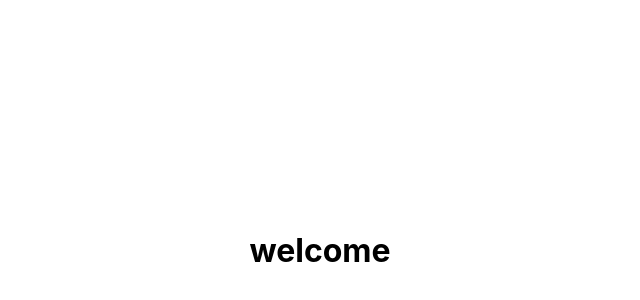
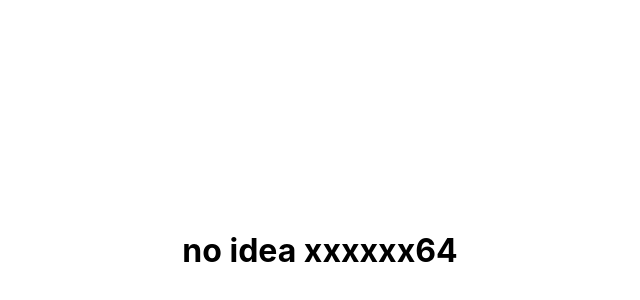
Before and after one commit to lousousa/magic-tilegen, a Next.js app: page / in a window 1280 px wide. Shown: the part 150-450 px from the top of the page, without its empty margins (320-960 px from the left). Built offline with nearby package versions, Linux system fonts and the light colour scheme.

Commit message:
add initial response

```diff
--- a/pages/api/generate.ts
+++ b/pages/api/generate.ts
@@ -1,12 +1,16 @@
 import type { NextApiRequest, NextApiResponse } from 'next'
 
 type Data = {
-  success: boolean
+  success: boolean,
+  base64: string
 }
 
 export default function handler(
   req: NextApiRequest,
   res: NextApiResponse<Data>
 ) {
-  res.status(200).json({ success: true })
+  res.status(200).json({
+    success: true,
+    base64: 'xxxxxx64'
+  })
 }
--- a/pages/index.tsx
+++ b/pages/index.tsx
@@ -1,7 +1,30 @@
 import Head from 'next/head'
 import styles from '../styles/Home.module.css'
+import { useState, useEffect } from 'react'
+
+type Data = {
+  success?: boolean,
+  base64?: string
+}
 
 export default function Home() {
+  const [data, setData]: [Data | null, any] = useState(null)
+  const [isLoading, setLoading] = useState(true)
+
+  useEffect(() => {
+    const fetchData = async () => {
+      const data = await (await fetch('/api/generate')).json()
+
+      if (isLoading) {
+        setData(data)
+      }
+    }
+
+    fetchData().catch(console.error)
+
+    return () => setLoading(false)
+  })
+
   return (
     <div className={styles.container}>
       <Head>
@@ -11,7 +34,7 @@ export default function Home() {
       </Head>
 
       <main className={styles.main}>
-        <h1>welcome</h1>
+        {data?.success && <h1>no idea {data?.base64}</h1>}
       </main>
     </div>
   )
```
